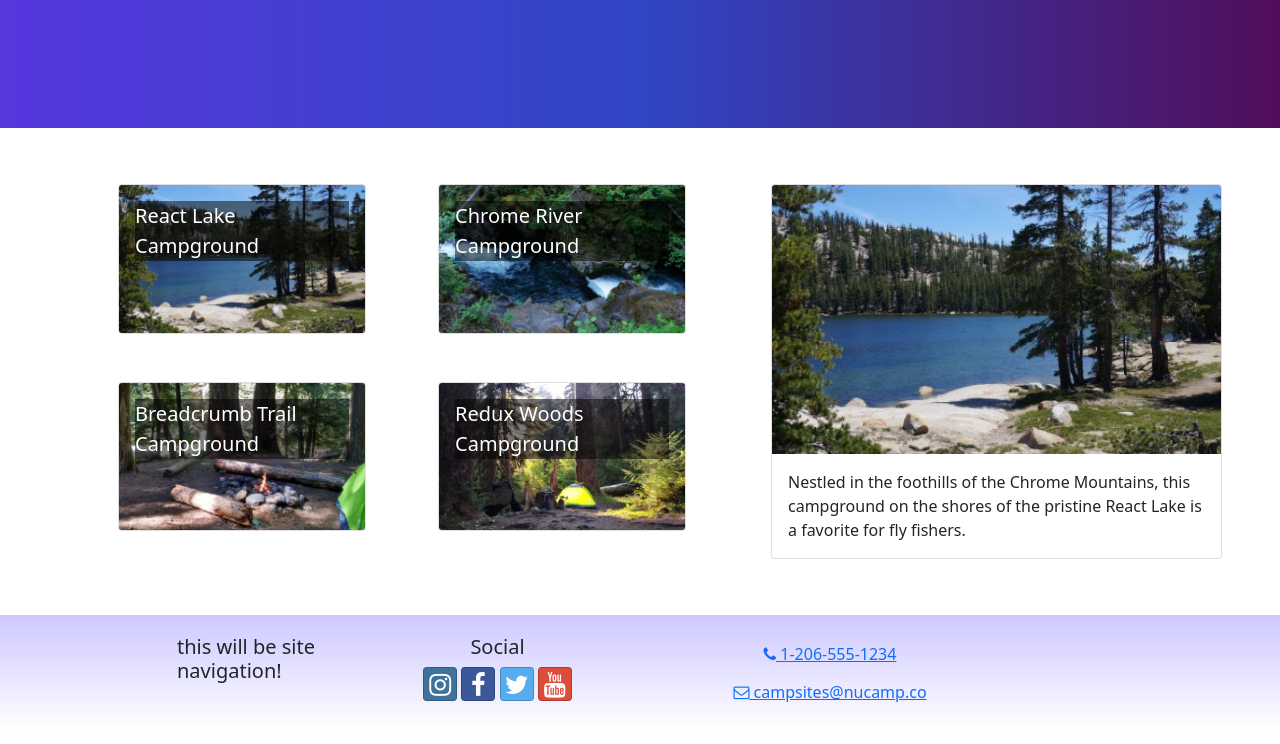
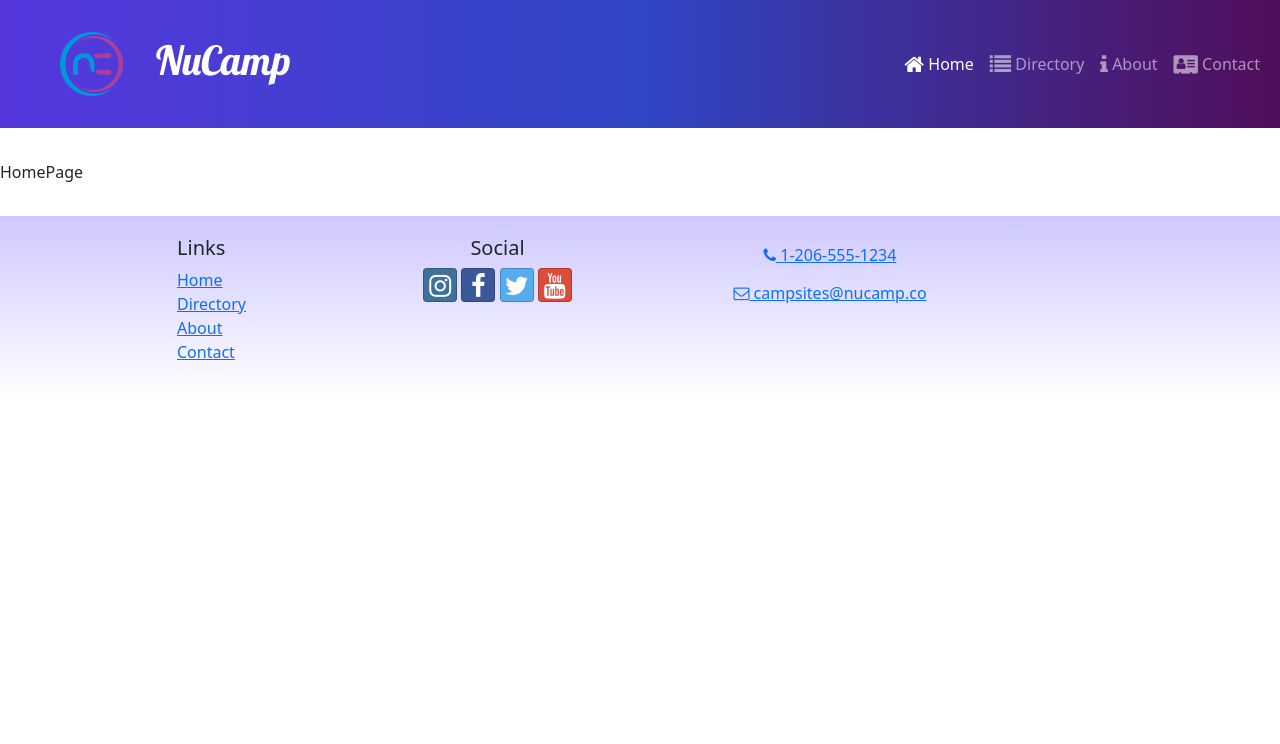
Before and after one commit to SolInvictusx/Project-2, a React (Create React App) app: page / in a window 1280 px wide. Shown: the top 744 px of the page. Built offline with nearby package versions, Linux system fonts and the light colour scheme.

Commit message:
Update header and footer

```diff
--- a/src/App.js
+++ b/src/App.js
@@ -1,3 +1,6 @@
+import { Routes, Route } from 'react-router-dom';
+import ContactPage from './pages/ContactPage';
+import HomePage from './pages/HomePage';
 import Header from './components/Header';
 import Footer from './components/Footer';
 import CampsitesDirectoryPage from './pages/CampsitesDirectoryPage';
@@ -7,7 +10,11 @@
   return (
     <div className='App'>
       <Header />
-      <CampsitesDirectoryPage />
+      <Routes>
+        <Route path='/' element={<HomePage />} />
+        <Route path='contact' element={<ContactPage />} />
+        <Route path='directory' element={<CampsitesDirectoryPage />} />
+      </Routes>
       <Footer />
     </div>
   );
--- a/src/components/Footer.js
+++ b/src/components/Footer.js
@@ -1,5 +1,5 @@
 import { Container, Row, Col } from 'reactstrap';
-
+import { Link } from 'react-router-dom';
 
 const Footer = () => {
     return (
@@ -7,7 +7,21 @@
             <Container>
                 <Row>
                     <Col xs={{ size: 4, offset: 1 }} sm='2'>
-                        <h5>this will be site navigation!</h5>
+                        <h5>Links</h5>
+                        <ul className='list-unstyled'>
+                            <li>
+                                <Link to='/'>Home</Link>
+                            </li>
+                            <li>
+                                <Link to='/directory'>Directory</Link>
+                            </li>
+                            <li>
+                                <Link to='/about'>About</Link>
+                            </li>
+                            <li>
+                                <Link to='/contact'>Contact</Link>
+                            </li>
+                        </ul>
                     </Col>
                     <Col xs='6' sm='3' className='text-center'>
                         <h5>Social</h5>
@@ -56,7 +70,7 @@
                 </Row>
             </Container>
         </footer>
-    )
-}
+    );
+};
 
 export default Footer;
--- a/src/components/Header.js
+++ b/src/components/Header.js
@@ -1,13 +1,51 @@
-import { Navbar, NavbarBrand } from 'reactstrap';
-import NuCampLogo from '../app/assets/img/logo.png';
+import { useState } from 'react';
+import {
+    Navbar,
+    NavbarBrand,
+    Collapse,
+    NavbarToggler,
+    Nav,
+    NavItem,
+} from 'reactstrap';
+import { NavLink } from 'react-router-dom';
+import NucampLogo from '../app/assets/img/logo.png';
 
 const Header = () => {
+    const [menuOpen, setMenuOpen] = useState(false);
+
     return (
         <Navbar dark color='primary' sticky='top' expand='md'>
-
+            <NavbarBrand className='ms-5' href='/'>
+                <img src={NucampLogo} alt='nucamp logo' className='float-start' />
+                <h1 className='mt-1'>NuCamp</h1>
+            </NavbarBrand>
+            <NavbarToggler onClick={() => setMenuOpen(!menuOpen)} />
+            <Collapse isOpen={menuOpen} navbar>
+                <Nav className='ms-auto' navbar>
+                    <NavItem>
+                        <NavLink className='nav-link' to='/'>
+                            <i className='fa fa-home fa-lg' /> Home
+                        </NavLink>
+                    </NavItem>
+                    <NavItem>
+                        <NavLink className='nav-link' to='/directory'>
+                            <i className='fa fa-list fa-lg' /> Directory
+                        </NavLink>
+                    </NavItem>
+                    <NavItem>
+                        <NavLink className='nav-link' to='/about'>
+                            <i className='fa fa-info fa-lg' /> About
+                        </NavLink>
+                    </NavItem>
+                    <NavItem>
+                        <NavLink className='nav-link' to='/contact'>
+                            <i className='fa fa-address-card fa-lg' /> Contact
+                        </NavLink>
+                    </NavItem>
+                </Nav>
+            </Collapse>
         </Navbar>
-    )
-}
-
+    );
+};
 
 export default Header;
--- a/src/index.js
+++ b/src/index.js
@@ -1,9 +1,10 @@
 import React from 'react';
 import { createRoot } from 'react-dom/client';
+import { BrowserRouter } from 'react-router-dom';
+import './index.css';
+import App from './App';
+import { store } from './app/store';
 import { Provider } from 'react-redux';
-import { store } from './app/store';
-import App from './App';
-import './index.css';
 import 'bootstrap/dist/css/bootstrap.min.css';
 import 'bootstrap-social/bootstrap-social.css';
 import 'font-awesome/css/font-awesome.css';
@@ -16,7 +17,9 @@
 root.render(
   <React.StrictMode>
     <Provider store={store}>
-      <App />
+      <BrowserRouter>
+        <App />
+      </BrowserRouter>
     </Provider>
   </React.StrictMode>
 );
--- /dev/null
+++ b/src/pages/ContactPage.js
@@ -0,0 +1,5 @@
+const ContactPage = () => {
+    return <div>ContactPage</div>;
+};
+
+export default ContactPage;
--- /dev/null
+++ b/src/pages/HomePage.js
@@ -0,0 +1,5 @@
+const HomePage = () => {
+    return <div>HomePage</div>;
+};
+
+export default HomePage;
```
